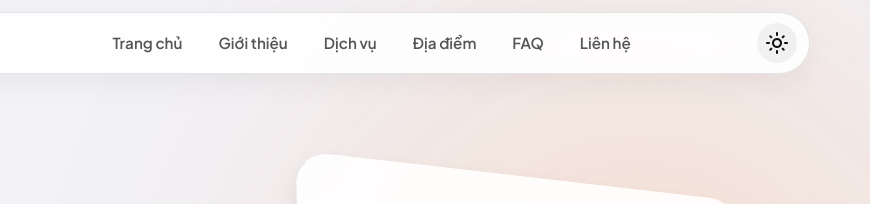
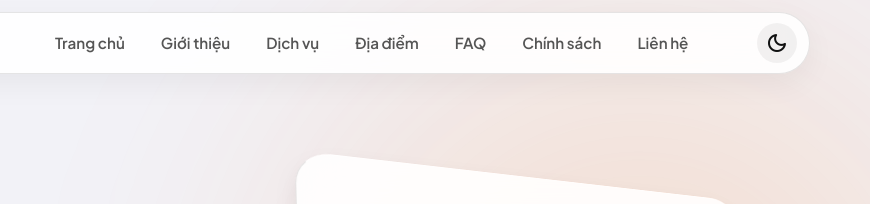
Before and after one commit to chothuexemayhanoi/app, a plain HTML site: page index.html in a window 1280 px wide. Both pictures are taken after a click on the button "light_mode". Shown: the top 204 px of the page, 410-1280 px from the left. Drawn offline with nearby package versions, Linux system fonts and the light colour scheme.

Commit message:
Update index.html

```diff
--- a/index.html
+++ b/index.html
@@ -894,6 +894,14 @@
                 ]
             },
             { t: "FAQ", l: "faq.html", i: ICONS.doc },
+            // ADDED NEW MENU GROUP HERE
+            {
+                t: "Chính sách", l: "#", i: ICONS.doc,
+                sub: [
+                    { t: "Chính sách bảo mật", l: "chinhsach.html", i: ICONS.doc },
+                    { t: "Điều khoản sử dụng", l: "dieukhoan.html", i: ICONS.doc }
+                ]
+            },
             { t: "Liên hệ", l: "lienhe.html", i: ICONS.mail }
         ]
     };
@@ -974,6 +982,10 @@
                 <div class="f-col">
                     <h4><span class="material-symbols-rounded">info</span> Về Nguyễn Tú</h4>
                     <a href="gioithieu.html" class="f-link">${iconInfo} Giới thiệu</a>
+                    <!-- ADDED NEW LINKS HERE -->
+                    <a href="chinhsach.html" class="f-link">${iconDoc} Chính sách bảo mật</a>
+                    <a href="dieukhoan.html" class="f-link">${iconDoc} Điều khoản sử dụng</a>
+                    <!-- END NEW LINKS -->
                     <a href="lienhe.html" class="f-link">${iconInfo} Liên hệ</a>
                     <div style="margin-top:24px; display:flex; gap:12px;">
                         <button class="action-btn"><i class="fa-brands fa-facebook-f"></i></button>
@@ -1047,12 +1059,10 @@
             });
 
             const tBtn = document.getElementById('theme-btn');
-            // UPDATED THEME LOGIC PER REQUEST
             tBtn.onclick = () => {
                 const isDark = document.documentElement.getAttribute('data-theme') === 'dark';
-                const newTheme = isDark ? 'light' : 'dark';
-                document.documentElement.setAttribute('data-theme', newTheme);
-                tBtn.innerHTML = newTheme === 'dark'
+                document.documentElement.setAttribute('data-theme', isDark ? 'light' : 'dark');
+                tBtn.innerHTML = isDark
                     ? '<span class="material-symbols-rounded">dark_mode</span>'
                     : '<span class="material-symbols-rounded">light_mode</span>';
             };
```
